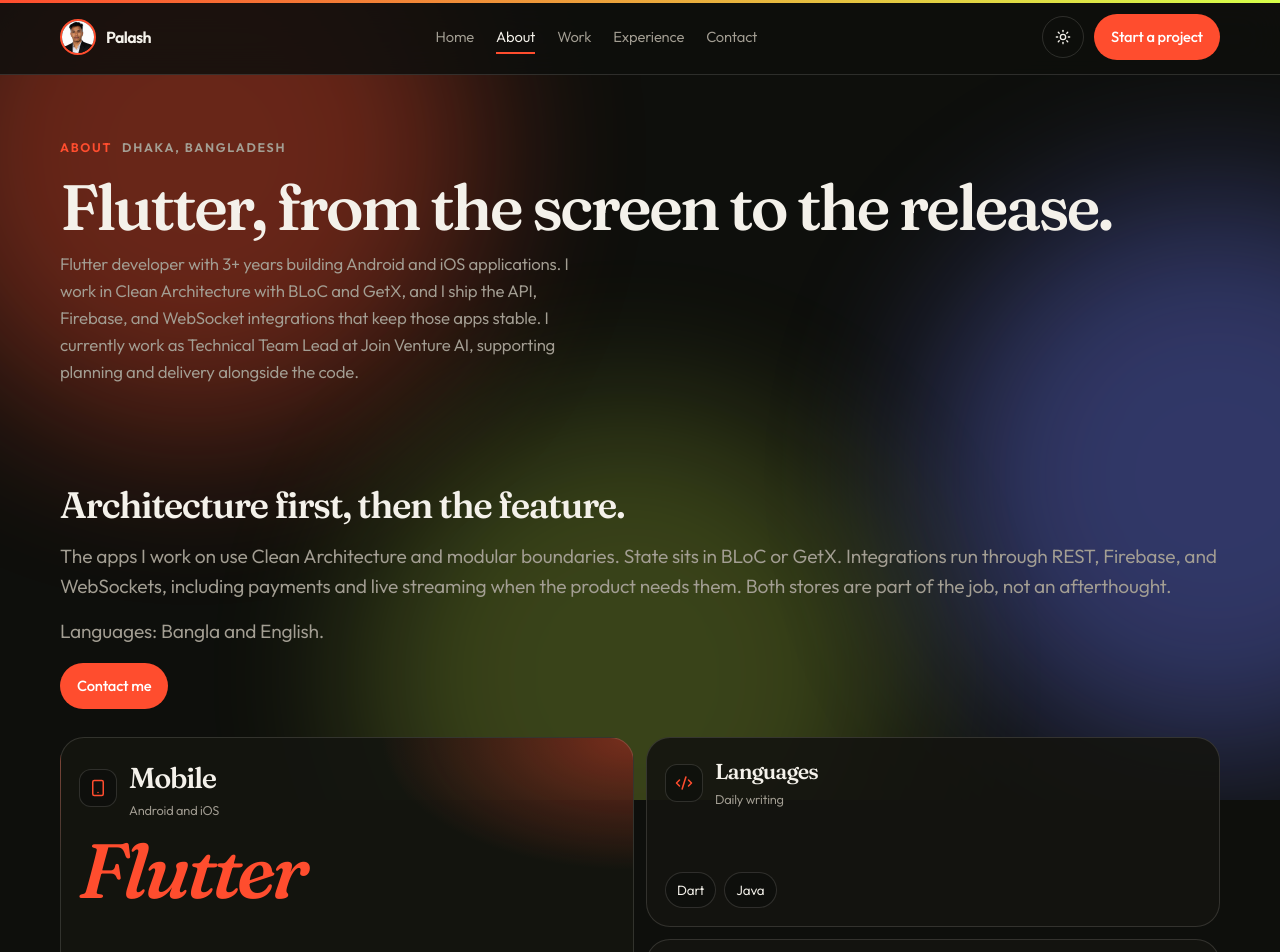
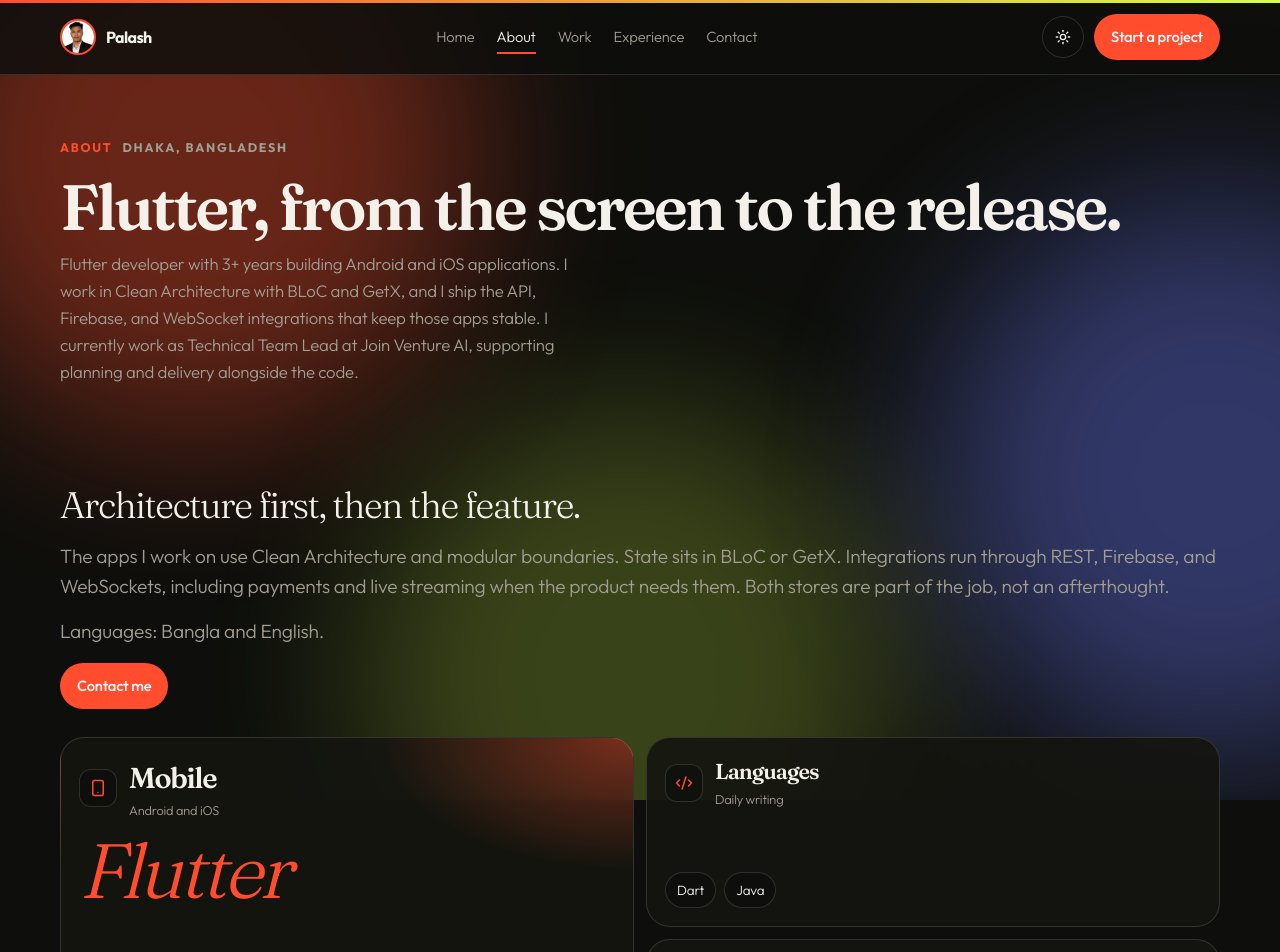
Before and after one commit to palash-barman/professional-portfolio, a React (Vite) app: page /about in a window 1280 px wide. Shown: the top 952 px of the page. Built offline with nearby package versions, Linux system fonts and the light colour scheme.

Commit message:
fix loading issue

```diff
--- a/index.html
+++ b/index.html
@@ -7,9 +7,7 @@
     <meta name="description" content="Palash Chandra Barman is a Flutter and mobile application developer in Dhaka, building Android and iOS products with clean architecture." />
     <meta name="theme-color" content="#0e0f0c" />
     <title>Palash Chandra Barman · Flutter Developer</title>
-    <link rel="preconnect" href="https://fonts.googleapis.com" />
-    <link rel="preconnect" href="https://fonts.gstatic.com" crossorigin />
-    <link href="https://fonts.googleapis.com/css2?family=Fraunces:ital,opsz,wght@0,9..144,560;0,9..144,680;1,9..144,560&family=Outfit:wght@360;500;640&display=swap" rel="stylesheet" />
+    <link rel="preload" href="/images/palash.jpg" as="image" fetchpriority="high" />
     <script>
       try {
         var stored = localStorage.getItem('theme')
--- a/package.json
+++ b/package.json
@@ -10,6 +10,8 @@
     "lint": "eslint ."
   },
   "dependencies": {
+    "@fontsource-variable/fraunces": "^5.3.0",
+    "@fontsource-variable/outfit": "^5.3.0",
     "framer-motion": "^12.23.24",
     "lucide-react": "^0.468.0",
     "react": "^19.2.8",
--- a/src/index.css
+++ b/src/index.css
@@ -44,7 +44,7 @@ body {
     radial-gradient(820px 420px at 100% -10%, color-mix(in srgb, var(--accent) 22%, transparent), transparent 60%),
     var(--bg);
   color: var(--text);
-  font-family: Outfit, ui-sans-serif, system-ui, sans-serif;
+  font-family: 'Outfit Variable', Outfit, ui-sans-serif, system-ui, sans-serif;
   font-weight: 360;
   letter-spacing: -0.011em;
   text-rendering: optimizeLegibility;
@@ -68,7 +68,7 @@ button { cursor: pointer; }
 .sr-only { position: absolute; width: 1px; height: 1px; padding: 0; margin: -1px; overflow: hidden; clip: rect(0, 0, 0, 0); white-space: nowrap; border: 0; }
 
 .shell { width: min(1160px, calc(100% - 40px)); margin: 0 auto; }
-.display, h1, h2, h3, .serif { font-family: Fraunces, Georgia, serif; font-weight: 560; letter-spacing: -0.045em; }
+.display, h1, h2, h3, .serif { font-family: 'Fraunces Variable', Fraunces, Georgia, serif; font-weight: 560; letter-spacing: -0.045em; }
 
 .site-header {
   position: sticky;
@@ -94,7 +94,7 @@ button { cursor: pointer; }
   border-radius: 9px;
   background: var(--accent);
   color: white;
-  font-family: Fraunces, serif;
+  font-family: 'Fraunces Variable', Fraunces, serif;
   font-style: italic;
   font-size: 0.95rem;
 }
@@ -181,7 +181,7 @@ button { cursor: pointer; }
 .hero-visual { min-width: 0; }
 .hero-facts { display: grid; grid-template-columns: repeat(3, minmax(0, 1fr)); gap: 8px; margin: 12px 0 0; padding: 0; list-style: none; }
 .hero-facts li { min-width: 0; padding: 12px; border: 1px solid var(--line); border-radius: 16px; background: var(--card); color: var(--text); }
-.hero-facts strong { display: block; font-family: Fraunces, serif; font-size: 1.25rem; font-weight: 560; letter-spacing: -0.03em; }
+.hero-facts strong { display: block; font-family: 'Fraunces Variable', Fraunces, serif; font-size: 1.25rem; font-weight: 560; letter-spacing: -0.03em; }
 .hero-facts span { color: var(--muted); font-size: 0.75rem; }
 .hero h1 em { color: var(--accent); font-style: italic; font-weight: 560; }
 .lede { max-width: 540px; margin: 22px 0 0; color: var(--muted); font-size: 1.05rem; line-height: 1.6; }
@@ -208,7 +208,7 @@ button { cursor: pointer; }
   color: white;
 }
 .dossier-hero p { margin: 0; font-size: 0.78rem; letter-spacing: 0.12em; text-transform: uppercase; }
-.dossier-hero strong { font-family: Fraunces, serif; font-size: 4.6rem; font-style: italic; font-weight: 560; line-height: 0.8; letter-spacing: -0.06em; }
+.dossier-hero strong { font-family: 'Fraunces Variable', Fraunces, serif; font-size: 4.6rem; font-style: italic; font-weight: 560; line-height: 0.8; letter-spacing: -0.06em; }
 .dossier-body { display: grid; gap: 0; }
 .fact { display: flex; justify-content: space-between; gap: 16px; padding: 14px 18px; border-top: 1px solid var(--line); font-size: 0.92rem; }
 .fact span { color: var(--muted); }
@@ -236,14 +236,14 @@ button { cursor: pointer; }
   background: color-mix(in srgb, var(--card) 88%, transparent);
 }
 .stat { padding: 22px; border-radius: 18px; }
-.stat strong { display: block; font-family: Fraunces, serif; font-size: 2.6rem; font-weight: 560; letter-spacing: -0.05em; line-height: 1; }
+.stat strong { display: block; font-family: 'Fraunces Variable', Fraunces, serif; font-size: 2.6rem; font-weight: 560; letter-spacing: -0.05em; line-height: 1; }
 .stat span, .muted { color: var(--muted); }
-.client-row { display: flex; flex-wrap: wrap; gap: 10px 22px; margin-top: 18px; padding: 0; list-style: none; color: var(--faint); font-family: Fraunces, serif; font-size: 1.35rem; font-style: italic; }
+.client-row { display: flex; flex-wrap: wrap; gap: 10px 22px; margin-top: 18px; padding: 0; list-style: none; color: var(--faint); font-family: 'Fraunces Variable', Fraunces, serif; font-size: 1.35rem; font-style: italic; }
 
 .split { display: grid; grid-template-columns: 1.1fr 0.9fr; gap: 28px; align-items: start; }
 .about-copy { font-size: 1.2rem; line-height: 1.55; }
 .about-copy p { margin: 0 0 16px; color: var(--muted); }
-.about-copy p:first-child { color: var(--text); font-family: Fraunces, serif; font-size: clamp(1.7rem, 3vw, 2.3rem); line-height: 1.15; letter-spacing: -0.04em; }
+.about-copy p:first-child { color: var(--text); font-family: 'Fraunces Variable', Fraunces, serif; font-size: clamp(1.7rem, 3vw, 2.3rem); line-height: 1.15; letter-spacing: -0.04em; }
 .portrait {
   display: grid;
   min-height: 360px;
@@ -255,13 +255,13 @@ button { cursor: pointer; }
     var(--bg-raise);
   border: 1px solid var(--line);
 }
-.portrait b { font-family: Fraunces, serif; font-size: clamp(4rem, 8vw, 6.5rem); font-style: italic; line-height: 0.8; letter-spacing: -0.06em; }
+.portrait b { font-family: 'Fraunces Variable', Fraunces, serif; font-size: clamp(4rem, 8vw, 6.5rem); font-style: italic; line-height: 0.8; letter-spacing: -0.06em; }
 .portrait p { max-width: 220px; margin: 0; color: var(--muted); }
 
 .skill-grid { display: grid; grid-template-columns: repeat(4, 1fr); gap: 12px; }
 .skill-card { min-height: 210px; padding: 18px; border-radius: 20px; }
 .skill-card:hover { border-color: color-mix(in srgb, var(--accent) 55%, var(--line)); }
-.skill-index { color: var(--accent); font-family: Fraunces, serif; font-style: italic; }
+.skill-index { color: var(--accent); font-family: 'Fraunces Variable', Fraunces, serif; font-style: italic; }
 .chips { display: flex; flex-wrap: wrap; gap: 6px; margin-top: 16px; }
 .chip { padding: 5px 8px; border: 1px solid var(--line); border-radius: 999px; color: var(--muted); font-size: 0.75rem; }
 
@@ -283,7 +283,7 @@ button { cursor: pointer; }
 .project-card.wide .phone { width: 220px; }
 .phone-screen { display: grid; align-content: start; gap: 8px; min-height: 210px; padding: 16px 14px; border-radius: 20px; background: #f7f4ee; color: #1a120f; }
 .project-card.wide .phone-screen { min-height: 300px; border-radius: 24px; }
-.phone-screen b { font-family: Fraunces, serif; font-size: 1.05rem; line-height: 1.05; letter-spacing: -0.03em; }
+.phone-screen b { font-family: 'Fraunces Variable', Fraunces, serif; font-size: 1.05rem; line-height: 1.05; letter-spacing: -0.03em; }
 .phone-screen span { display: block; height: 7px; border-radius: 99px; background: rgba(26, 18, 15, 0.12); }
 .phone-screen span:nth-of-type(2) { width: 62%; }
 .phone-screen i { display: block; height: 72px; border-radius: 14px; background: rgba(26, 18, 15, 0.08); }
@@ -294,7 +294,7 @@ button { cursor: pointer; }
 .mini-metrics { display: grid; grid-template-columns: 1fr 1fr; gap: 10px; margin: 18px 0 0; }
 .mini-metrics div { padding: 12px; border: 1px solid var(--line); border-radius: 14px; }
 .mini-metrics dt { color: var(--muted); font-size: 0.72rem; }
-.mini-metrics dd { margin: 4px 0 0; font-family: Fraunces, serif; font-size: 1.35rem; letter-spacing: -0.04em; }
+.mini-metrics dd { margin: 4px 0 0; font-family: 'Fraunces Variable', Fraunces, serif; font-size: 1.35rem; letter-spacing: -0.04em; }
 .project-links { display: flex; flex-wrap: wrap; align-items: center; gap: 14px; margin-top: auto; padding-top: 18px; font-size: 0.88rem; }
 .project-links .btn { min-height: 40px; }
 .project-links a:not(.btn) { text-decoration: underline; text-underline-offset: 3px; }
@@ -308,7 +308,7 @@ button { cursor: pointer; }
 .expert p, .edu-card p, .quote p { margin: 0; color: var(--muted); line-height: 1.55; }
 .edu-grid, .quote-grid { grid-template-columns: repeat(3, 1fr); }
 .quote { background: var(--bg-raise); }
-.quote p { font-family: Fraunces, serif; color: var(--text); font-size: 1.25rem; line-height: 1.3; letter-spacing: -0.03em; }
+.quote p { font-family: 'Fraunces Variable', Fraunces, serif; color: var(--text); font-size: 1.25rem; line-height: 1.3; letter-spacing: -0.03em; }
 .quote footer { margin-top: 18px; color: var(--muted); font-size: 0.86rem; }
 
 .contact-grid { display: grid; grid-template-columns: 0.8fr 1.2fr; gap: 22px; }
@@ -425,14 +425,14 @@ textarea { min-height: 140px; resize: vertical; }
 .skill-tile h3 { margin: 0; font-size: 1.35rem; }
 .skill-tile.feature h3 { font-size: 1.8rem; }
 .skill-tile-top p { margin: 2px 0 0; color: var(--muted); font-size: 0.8rem; }
-.skill-mark { margin: 18px 0 0; color: var(--accent); font-family: Fraunces, serif; font-size: clamp(3.4rem, 6vw, 5.4rem); font-style: italic; line-height: 0.85; letter-spacing: -0.05em; }
+.skill-mark { margin: 18px 0 0; color: var(--accent); font-family: 'Fraunces Variable', Fraunces, serif; font-size: clamp(3.4rem, 6vw, 5.4rem); font-style: italic; line-height: 0.85; letter-spacing: -0.05em; }
 .skill-tile ul { display: flex; flex-wrap: wrap; gap: 8px; margin: auto 0 0; padding: 16px 0 0; list-style: none; }
 .skill-tile li { padding: 7px 11px; border: 1px solid var(--line); border-radius: 999px; background: color-mix(in srgb, var(--bg) 75%, transparent); font-size: 0.84rem; }
 .skill-tile:hover { border-color: color-mix(in srgb, var(--accent) 55%, var(--line)); }
 .xp-track { display: grid; grid-template-columns: repeat(3, 1fr); gap: 12px; }
 .xp-step { display: grid; gap: 4px; padding: 16px; border: 1px solid var(--line); border-radius: 18px; background: transparent; text-align: left; }
 .xp-step span, .xp-step em { color: var(--muted); font-size: 0.78rem; font-style: normal; }
-.xp-step strong { font-family: Fraunces, serif; font-size: 1.2rem; font-weight: 560; letter-spacing: -0.03em; }
+.xp-step strong { font-family: 'Fraunces Variable', Fraunces, serif; font-size: 1.2rem; font-weight: 560; letter-spacing: -0.03em; }
 .xp-step.active { border-color: var(--text); background: var(--text); color: var(--bg); }
 .xp-step.active span, .xp-step.active em { color: color-mix(in srgb, var(--bg) 72%, transparent); }
 .xp-panel { margin-top: 14px; padding: 26px; border: 1px solid var(--line); border-radius: 24px; background: color-mix(in srgb, var(--card) 88%, transparent); }
--- a/src/main.tsx
+++ b/src/main.tsx
@@ -1,6 +1,8 @@
 import { StrictMode } from 'react'
 import { createRoot } from 'react-dom/client'
 import { BrowserRouter } from 'react-router-dom'
+import '@fontsource-variable/fraunces'
+import '@fontsource-variable/outfit'
 import App from './App'
 import './index.css'
 
--- a/src/pages/Home.tsx
+++ b/src/pages/Home.tsx
@@ -69,6 +69,8 @@ export function Home() {
               alt="Palash Chandra Barman"
               width={900}
               height={1100}
+              fetchPriority="high"
+              decoding="async"
               initial={reduce ? false : { scale: 1.14 }}
               animate={{ scale: 1 }}
               transition={{ duration: 1.3, ease }}
```
Also changed, not shown: src/App.tsx (+10 -6 lines), vercel.json, 1 other file (tests, documents, lock files or other folders).
